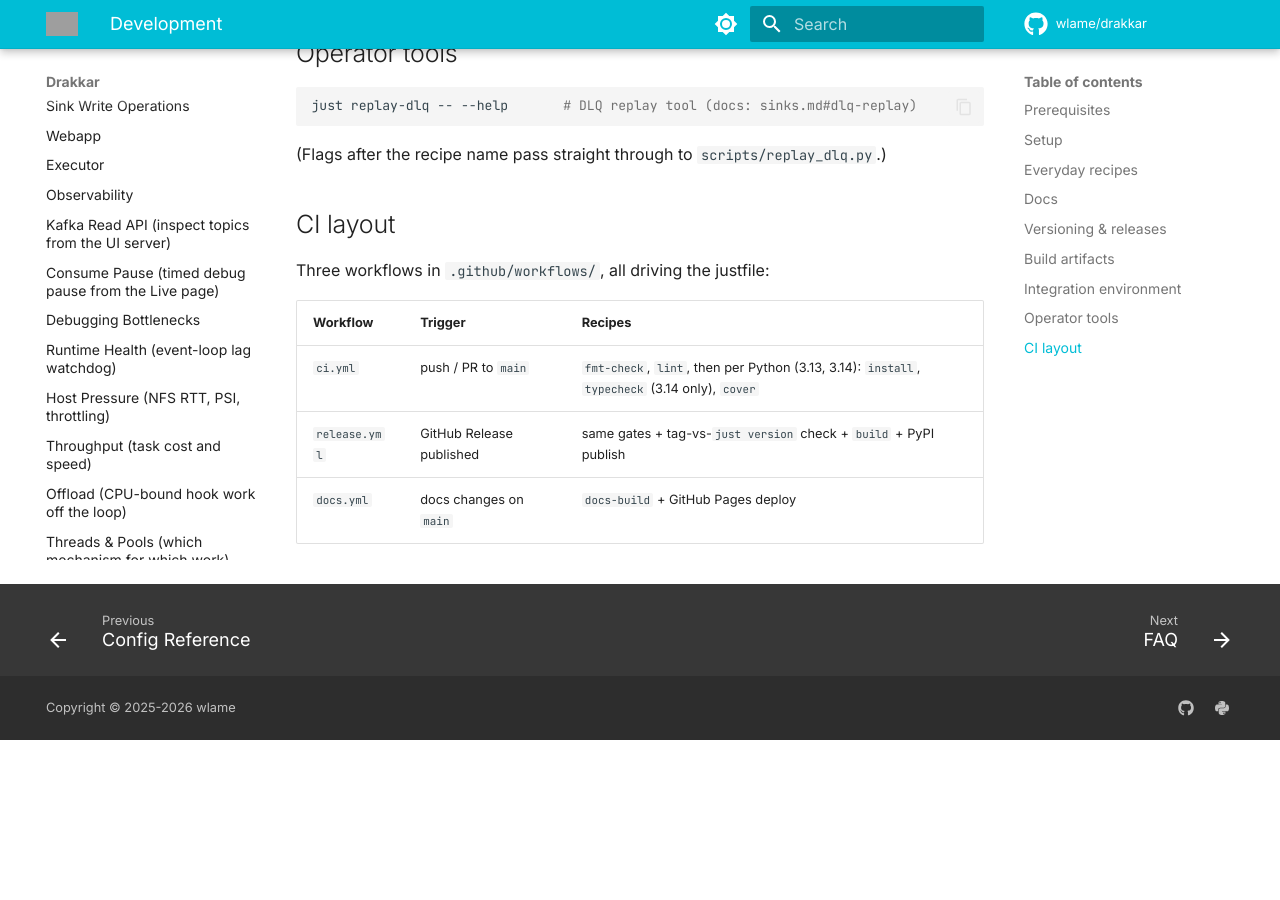
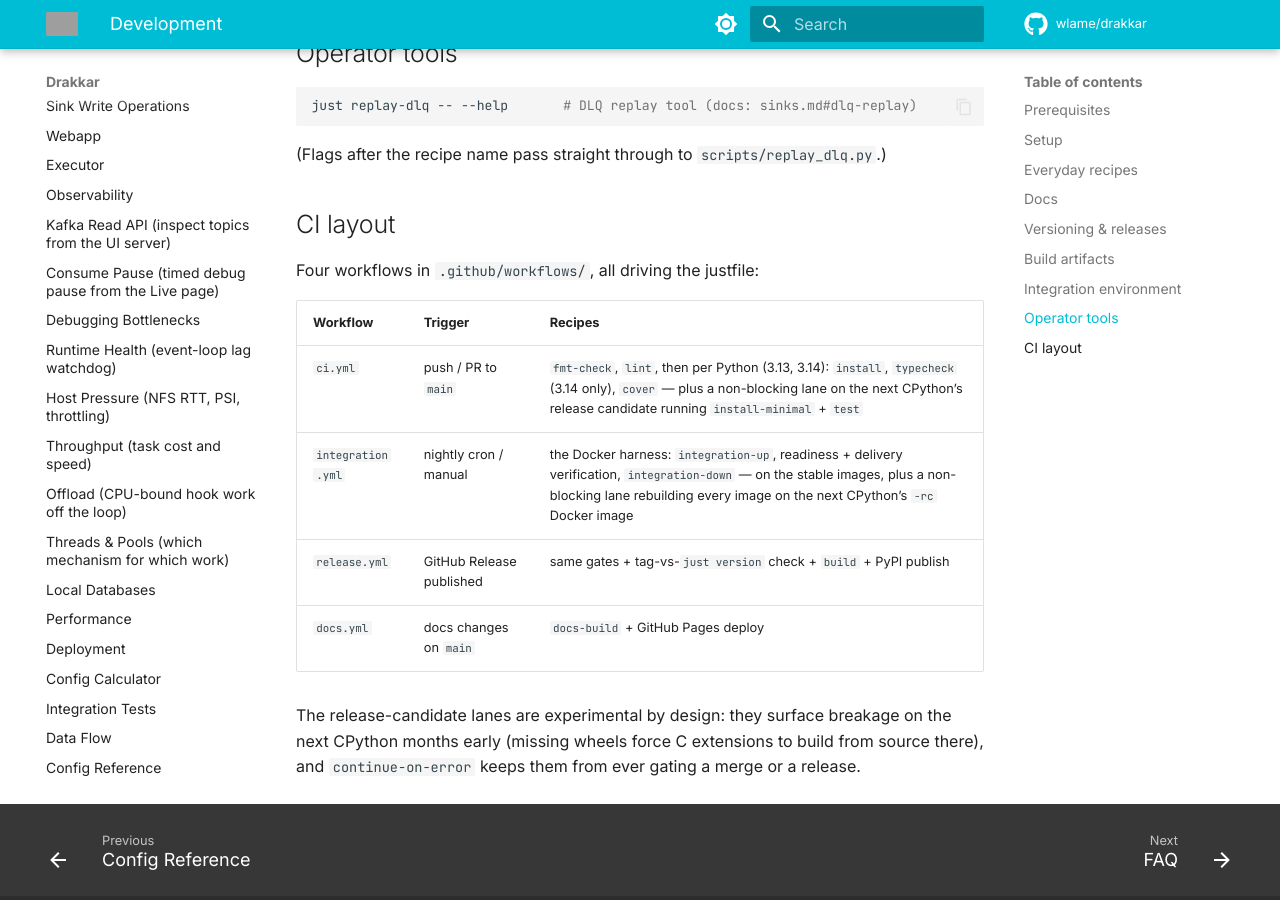
Before and after one commit to wlame/drakkar, an MkDocs documentation site: the page built from docs/development.md, in a window 1280 px wide and 900 px high, scrolled down 2376 px. Built offline with MkDocs 1.6.1 and Material for MkDocs 9.7.7, drawn with Linux system fonts in a browser that asks for light colours; comment, search, counter and statistics services are not loaded; before the commit the page ends 3116 px from its top, so only the background shows below that; grey boxes are pictures that could not be loaded.

Commit message:
Add a non-blocking CI lane running tests and the integration harness on Python 3.15.0rc1.

```diff
--- a/docs/development.md
+++ b/docs/development.md
@@ -83,10 +83,16 @@
 
 ## CI layout
 
-Three workflows in `.github/workflows/`, all driving the justfile:
+Four workflows in `.github/workflows/`, all driving the justfile:
 
 | Workflow | Trigger | Recipes |
 |----------|---------|---------|
-| `ci.yml` | push / PR to `main` | `fmt-check`, `lint`, then per Python (3.13, 3.14): `install`, `typecheck` (3.14 only), `cover` |
+| `ci.yml` | push / PR to `main` | `fmt-check`, `lint`, then per Python (3.13, 3.14): `install`, `typecheck` (3.14 only), `cover` — plus a non-blocking lane on the next CPython's release candidate running `install-minimal` + `test` |
+| `integration.yml` | nightly cron / manual | the Docker harness: `integration-up`, readiness + delivery verification, `integration-down` — on the stable images, plus a non-blocking lane rebuilding every image on the next CPython's `-rc` Docker image |
 | `release.yml` | GitHub Release published | same gates + tag-vs-`just version` check + `build` + PyPI publish |
 | `docs.yml` | docs changes on `main` | `docs-build` + GitHub Pages deploy |
+
+The release-candidate lanes are experimental by design: they surface breakage
+on the next CPython months early (missing wheels force C extensions to build
+from source there), and `continue-on-error` keeps them from ever gating a
+merge or a release.
```
Also changed, not shown: CHANGELOG.md (+8 -0 lines), docs/faq.md (+1 -1 lines), 8 other files.
